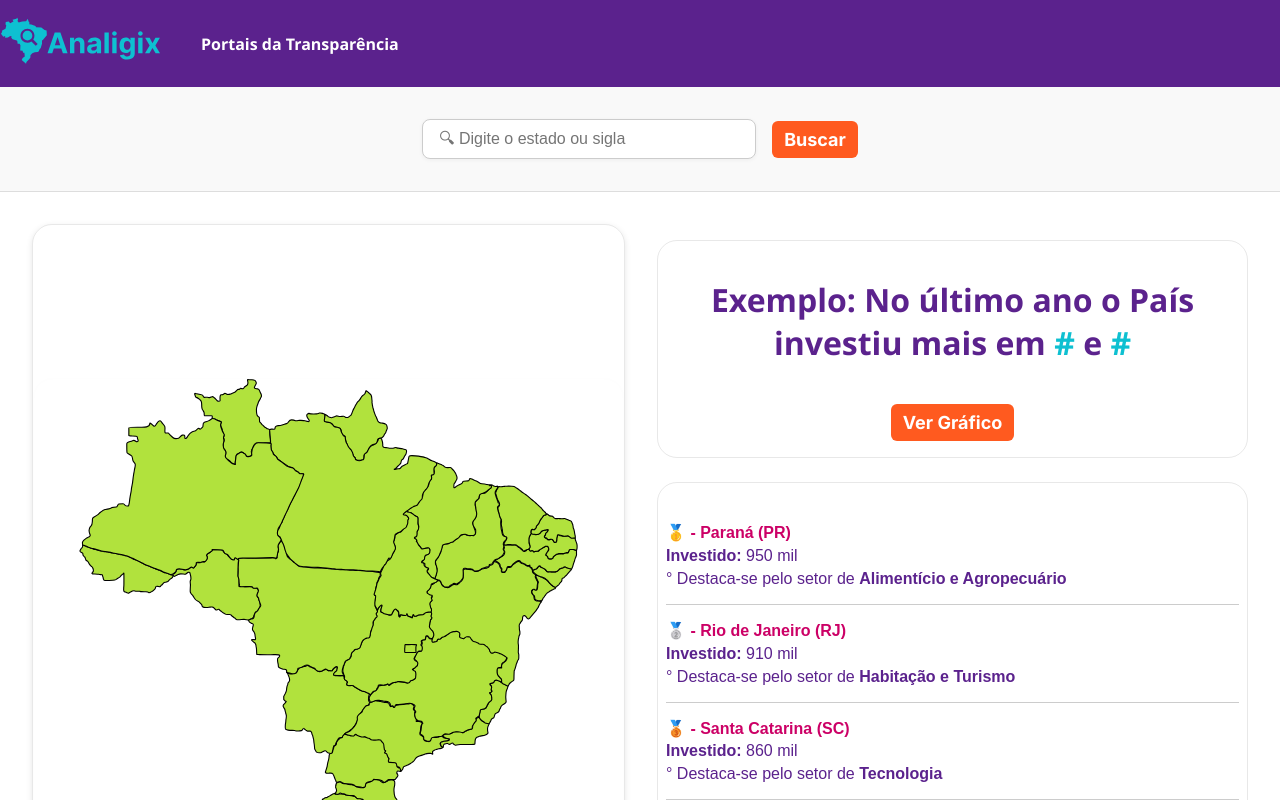
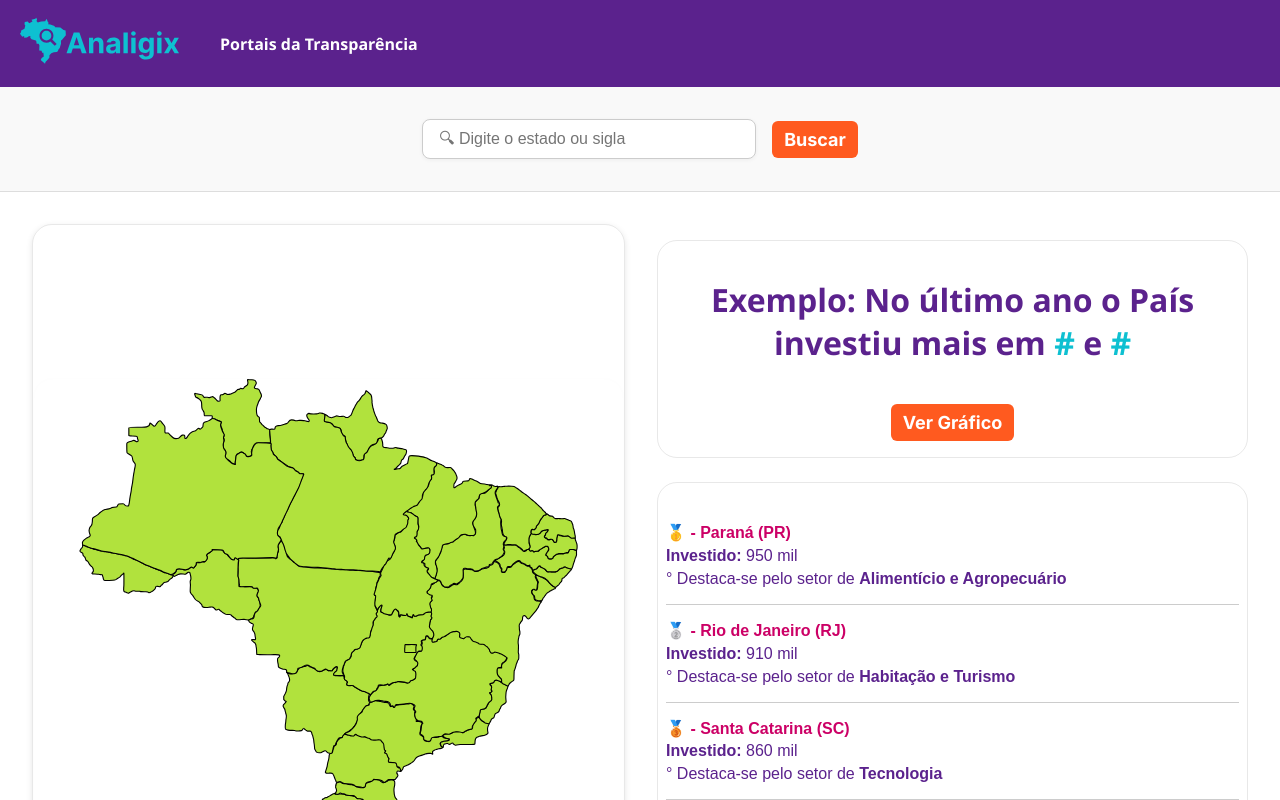
Before and after one commit to Diogoltt/Analigix, a React (Create React App) app in the folder front/: page /nacional in a window 1280 px wide. Shown: the top 800 px of the page. Built offline with nearby package versions, Linux system fonts and the light colour scheme.

Commit message:
fix: arrumando styles

```diff
--- a/front/src/pages/PortaisTransparencia.jsx
+++ b/front/src/pages/PortaisTransparencia.jsx
@@ -16,14 +16,12 @@ const portaisEstaduais = [
     { nome: 'Distrito Federal', uf: 'DF', url: 'http://www.transparencia.df.gov.br/' },
     { nome: 'Espírito Santo', uf: 'ES', url: 'https://transparencia.es.gov.br/' },
     { nome: 'Goiás', uf: 'GO', url: 'https://goias.gov.br/transparencia/' },
-    { nome: 'Maranhão', uf: 'MA', url: 'http://www.transparencia.ma.gov.br/' },
     { nome: 'Mato Grosso', uf: 'MT', url: 'http://www.transparenciamatogrosso.mt.gov.br/' },
     { nome: 'Mato Grosso do Sul', uf: 'MS', url: 'https://www.transparencia.ms.gov.br/' },
     { nome: 'Minas Gerais', uf: 'MG', url: 'http://www.transparencia.mg.gov.br/' },
     { nome: 'Pará', uf: 'PA', url: 'https://www.transparencia.pa.gov.br/' },
     { nome: 'Paraíba', uf: 'PB', url: 'https://transparencia.pb.gov.br/' },
     { nome: 'Paraná', uf: 'PR', url: 'http://www.transparencia.pr.gov.br/' },
-    { nome: 'Pernambuco', uf: 'PE', url: 'https://www.transparencia.pe.gov.br/' },
     { nome: 'Piauí', uf: 'PI', url: 'http://www.transparencia.pi.gov.br/' },
     { nome: 'Rio de Janeiro', uf: 'RJ', url: 'http://www.transparencia.rj.gov.br/' },
     { nome: 'Rio Grande do Norte', uf: 'RN', url: 'http://www.transparencia.rn.gov.br/' },
@@ -32,7 +30,6 @@ const portaisEstaduais = [
     { nome: 'Roraima', uf: 'RR', url: 'https://www.transparencia.rr.gov.br/' },
     { nome: 'Santa Catarina', uf: 'SC', url: 'http://www.transparencia.sc.gov.br/' },
     { nome: 'São Paulo', uf: 'SP', url: 'http://www.transparencia.sp.gov.br/' },
-    { nome: 'Sergipe', uf: 'SE', url: 'https://sergipe.se.gov.br/transparencia-sergipe/' },
     { nome: 'Tocantins', uf: 'TO', url: 'https://transparencia.to.gov.br/' },
 ];
 
--- a/front/src/pages/css/PortalTransparencia.css
+++ b/front/src/pages/css/PortalTransparencia.css
@@ -17,6 +17,7 @@
     justify-content: start;
     align-items: center;
     padding: 1px;
+    padding-left: 20px;
 }
 
 a {
--- a/front/src/pages/css/TelaBrasil.css
+++ b/front/src/pages/css/TelaBrasil.css
@@ -6,7 +6,8 @@
     display: flex;
     justify-content: start;
     align-items: center;
-    padding: 1px;
+    /* padding: 5px; */
+    padding-left: 200px;
 }
 a {
   text-decoration: none;
```
